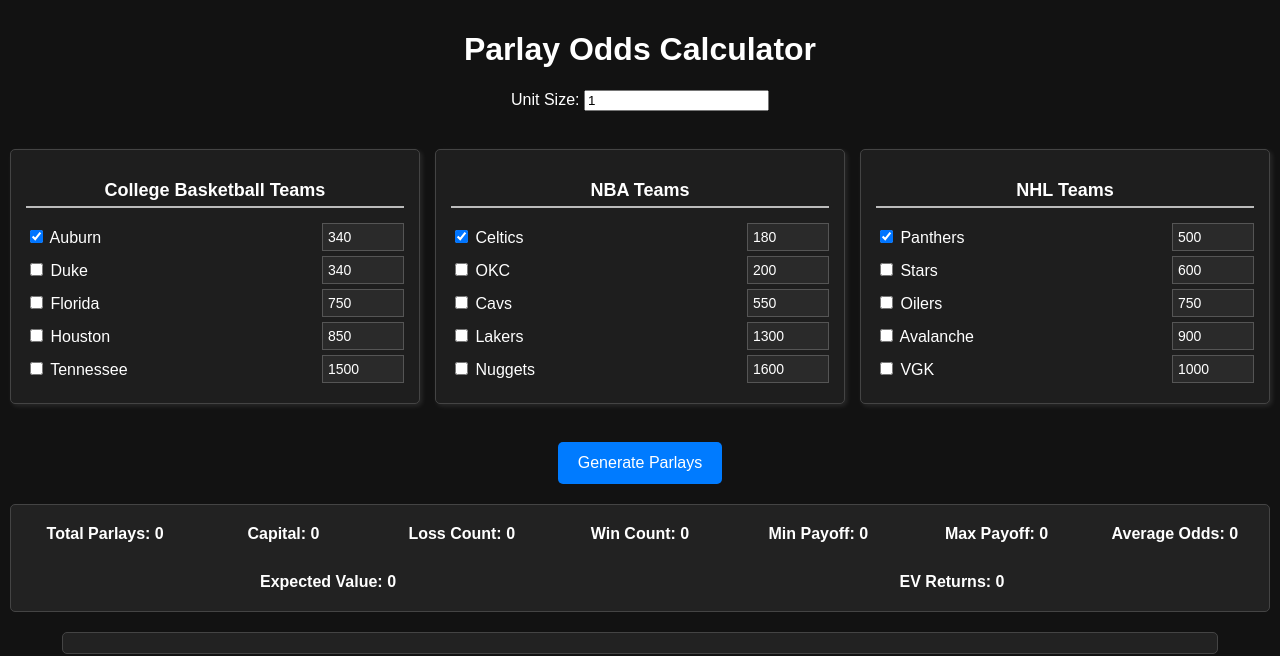
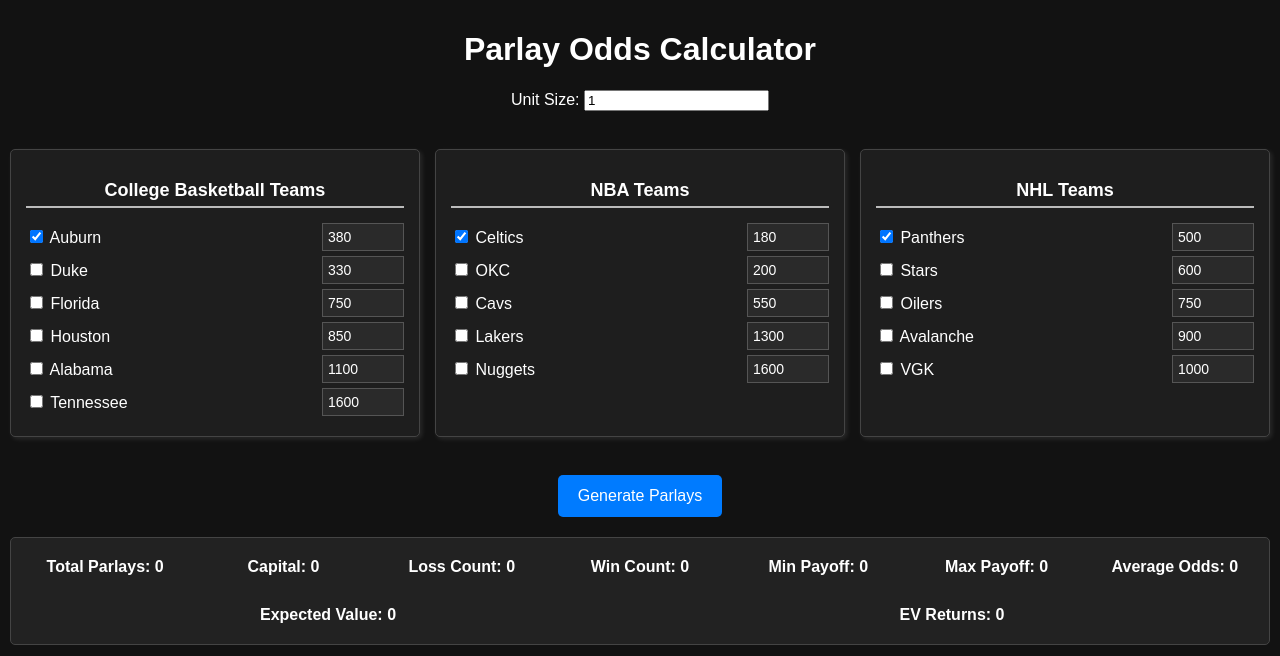
Before and after one commit to JonBeyene/NHL-NBA-CBB, a Flask app: page / in a window 1280 px wide. Shown: the top 656 px of the page. Run offline with Flask 3, Linux system fonts and the light colour scheme.

Commit message:
Update index.html

```diff
--- a/templates/index.html
+++ b/templates/index.html
@@ -221,11 +221,11 @@
             <h2>College Basketball Teams</h2>
             <div class="team-option">
                 <label><input type="checkbox" class="cbb-checkbox" value="Auburn" checked> Auburn </label>
-                <input type="number" id="cbb-odds-Auburn" value="340">
+                <input type="number" id="cbb-odds-Auburn" value="380">
             </div>
             <div class="team-option">
                 <label><input type="checkbox" class="cbb-checkbox" value="Duke"> Duke </label>
-                <input type="number" id="cbb-odds-Duke" value="340">
+                <input type="number" id="cbb-odds-Duke" value="330">
             </div>
             <div class="team-option">
                 <label><input type="checkbox" class="cbb-checkbox" value="Florida"> Florida </label>
@@ -236,8 +236,12 @@
                 <input type="number" id="cbb-odds-Houston" value="850">
             </div>
             <div class="team-option">
+                <label><input type="checkbox" class="cbb-checkbox" value="Alabama"> Alabama </label>
+                <input type="number" id="cbb-odds-Alabama" value="1100">
+            </div>
+            <div class="team-option">
                 <label><input type="checkbox" class="cbb-checkbox" value="Tennessee"> Tennessee </label>
-                <input type="number" id="cbb-odds-Tennessee" value="1500">
+                <input type="number" id="cbb-odds-Tennessee" value="1600">
             </div>
         </div>
 
```
